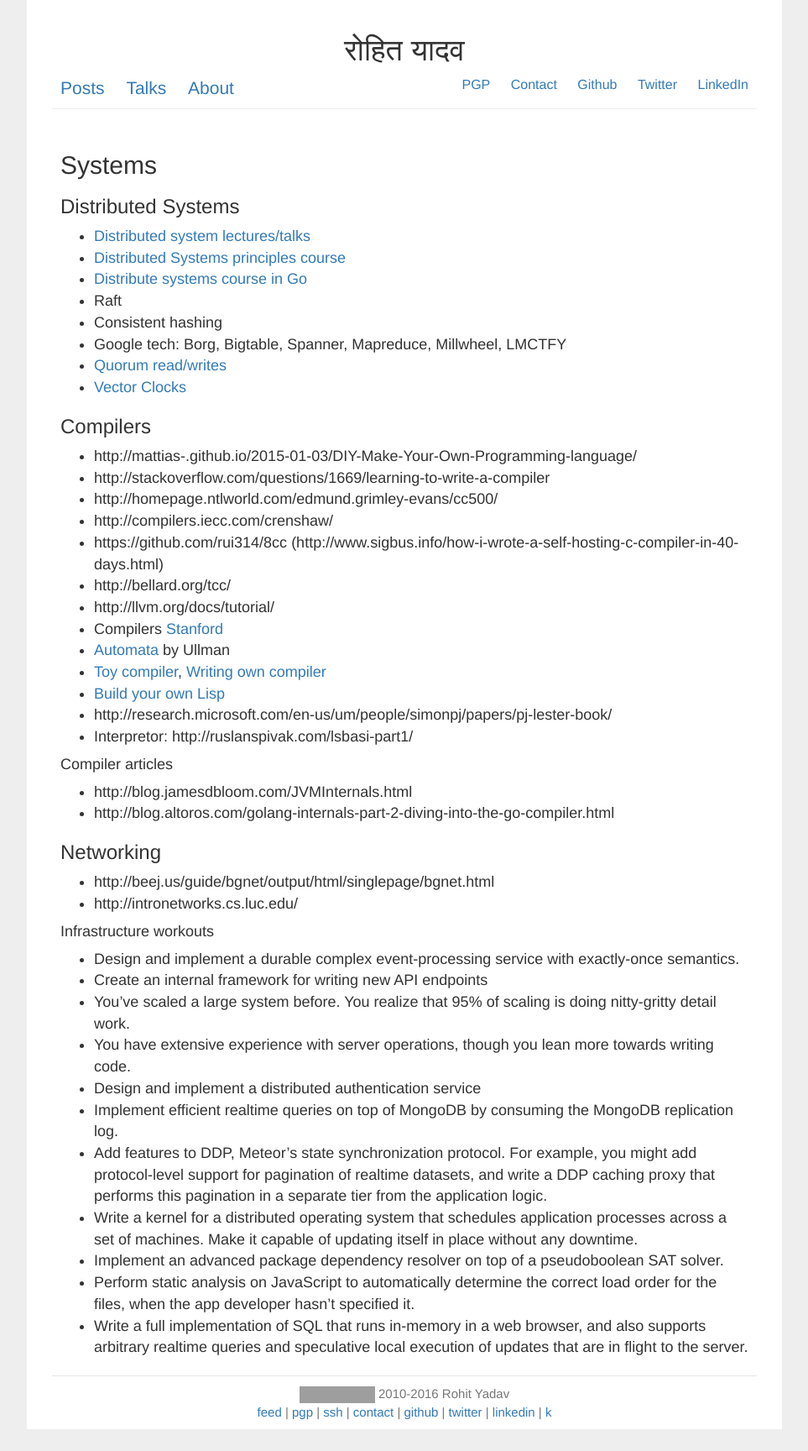
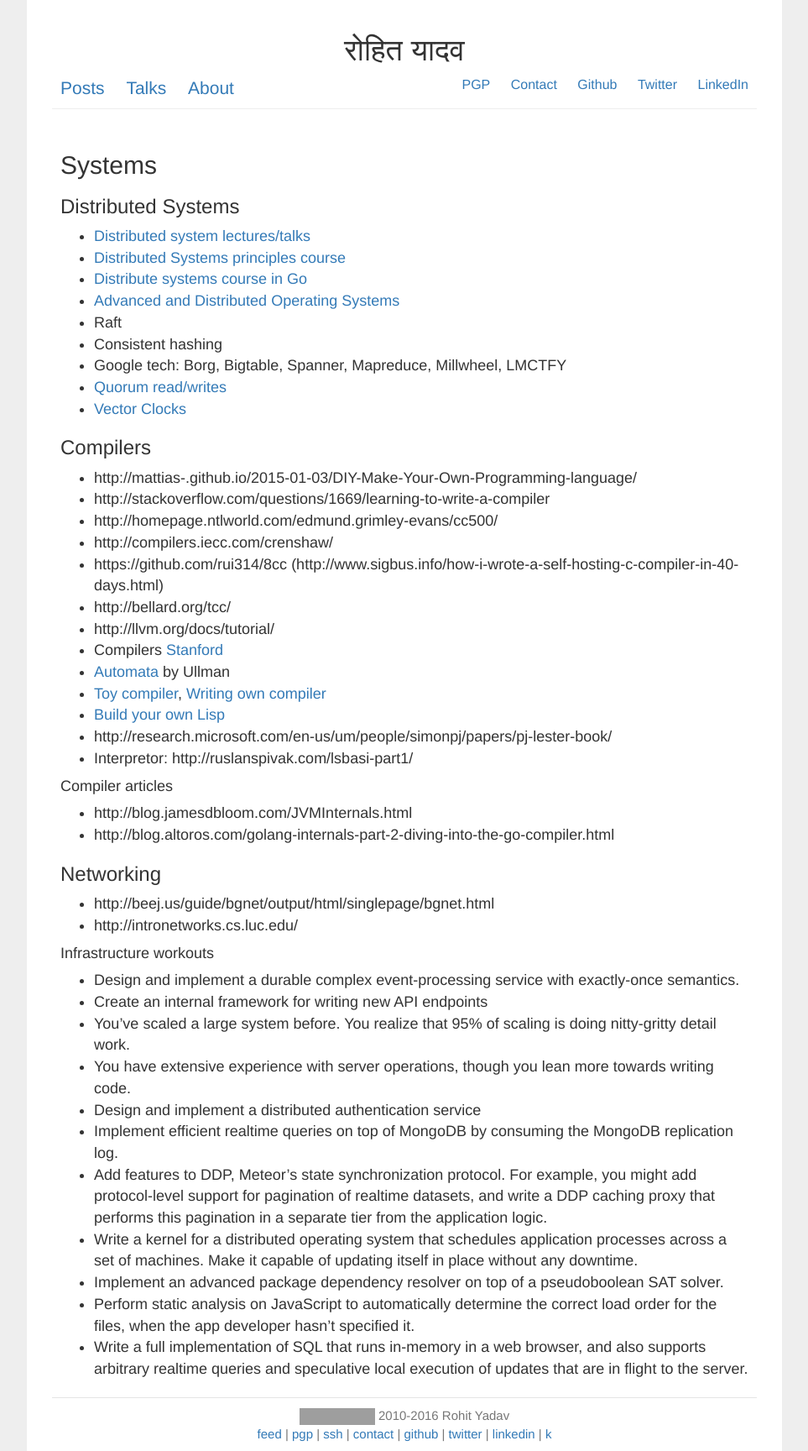
Before and after one commit to rohityadavcloud/rohityadavcloud.github.io, a Jekyll site: the page built from k/systems.markdown, in a window 1280 px wide. Shown: the whole page at 84% size, without its empty margins (158-1121 px from the left). Built offline with Jekyll 4.4.1, drawn with Linux system fonts in a browser that asks for light colours; before the commit the page ends 1702 px from its top, so only the background shows below that; grey boxes are pictures that could not be loaded.

Commit message:
kup
Signed-off-by: Rohit Yadav <rohit@yadav.xyz>

```diff
--- a/k/systems.markdown
+++ b/k/systems.markdown
@@ -7,7 +7,8 @@
 
 - [Distributed system lectures/talks](http://research.microsoft.com/apps/catalog/default.aspx?p=1&sb=no&ps=25&t=videos&sf=&s=&r=&vr=166581&ra=)
 - [Distributed Systems principles course](http://dcg.ethz.ch/lectures/podc_allstars/)
-- [Distribute systems course in Go](http://www.cs.cmu.edu/~dga/15-440/F12/syllabus.html)
+- [Distribute systems course in Go](http://www.cs.cmu.edu/~dga/15-440/S14/syllabus.html)
+- [Advanced and Distributed Operating Systems](http://www.cs.cmu.edu/~dga/15-712/F14/syllabus.html)
 - Raft
 - Consistent hashing
 - Google tech: Borg, Bigtable, Spanner, Mapreduce, Millwheel, LMCTFY
```
